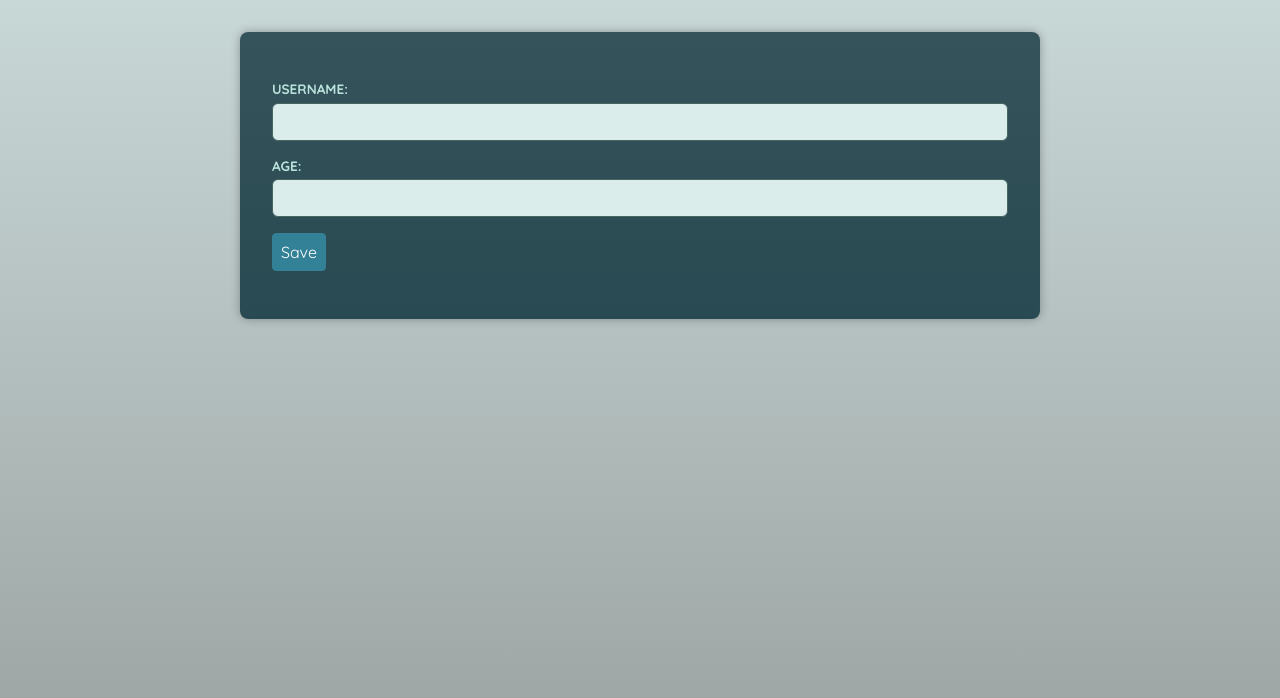
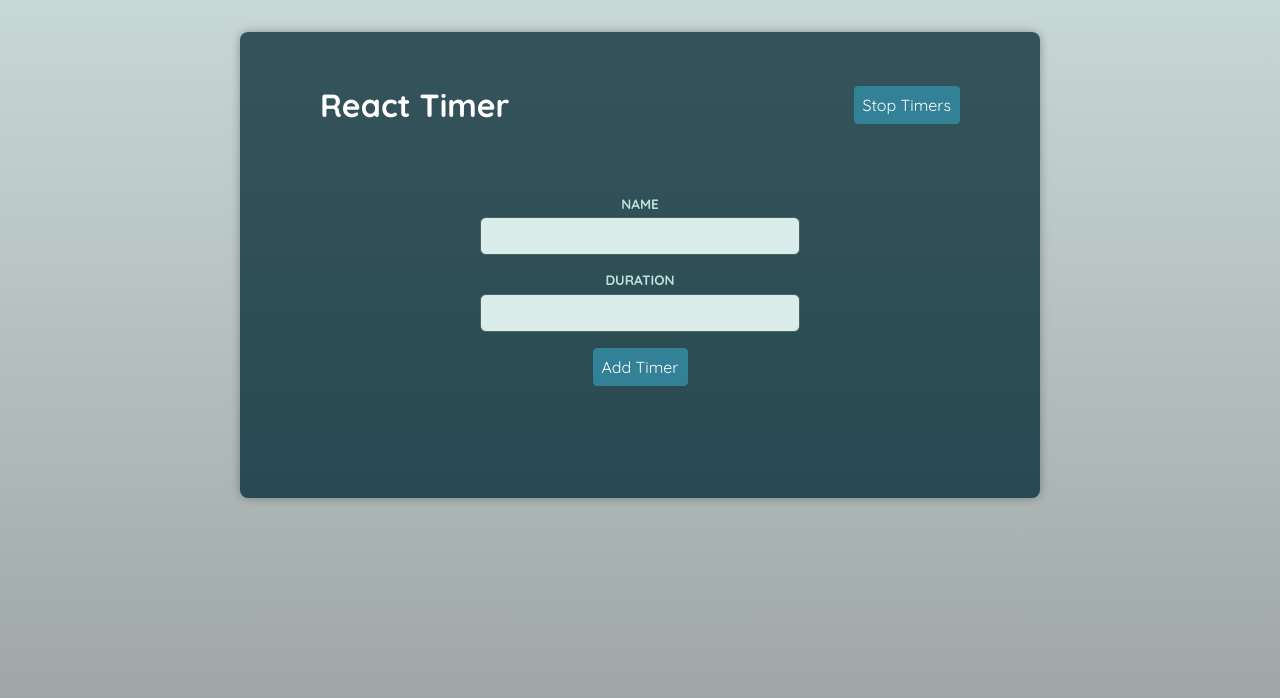
Before and after one commit to swaminaing/timer, a React (Vite) app: page / in a window 1280 px wide. Shown: the top 698 px of the page. Built offline with nearby package versions, Linux system fonts and the light colour scheme; a web font is replaced by a local one.

Commit message:
useReducer and Context API

```diff
--- a/src/App.tsx
+++ b/src/App.tsx
@@ -1,56 +1,17 @@
-import { useRef } from "react";
-import AddTimer from "./components/AddTimer.tsx";
-import Header from "./components/Header.tsx";
-import Timers from "./components/Timers.tsx";
-import Button from "./components/UI/Button.tsx";
-import Container from "./components/UI/Container.tsx";
-import Input from "./components/UI/Input.tsx";
-import Form, {type FormHandle} from "./components/UI/Form.tsx";
+import AddTimer from './components/AddTimer.tsx';
+import Header from './components/Header.tsx';
+import TimerContextProvider from './components/store/timers-context.tsx';
+import Timers from './components/Timers.tsx';
 
 function App() {
-  const customForm = useRef<FormHandle>(null);
-
-  function handleSave(data: unknown){
-    const extractedData = data as {name: string, age: string};
-    console.log(extractedData)
-    customForm.current?.clear();
-  }
   return (
-    // <>
-    //   <Header />
-    //   <main>
-    //     <AddTimer />
-    //     <Timers />
-    //   </main>
-    // </>
-    // <main>
-    //   <Input id="name" label="Username: " type="text" ref={input} />
-    //   <Input id="password" label="Password: " type="text" />
-
-    //   <p>
-    //     <Button href="google.com">Click</Button>
-    //   </p>
-    //   <p>
-    //     <Button>Submit</Button>
-    //   </p>
-    // </main>
-    // <>
-    //   <Container as="div">
-    //     <h1>Hello I'm a wrapper.</h1>
-    //   </Container>
-
-    //   <Container as={Button}>Click Me</Container>
-    // </>
-    <main>
-      <Form onSave={handleSave} ref={customForm}>
-        <Input id='name' label="Username: " />
-        <Input id='age' label="Age: " />
-
-        <p>
-          <Button>Save</Button>
-        </p>
-      </Form>
-    </main>
+    <TimerContextProvider>
+      <Header />
+      <main>
+        <AddTimer />
+        <Timers />
+      </main>
+    </TimerContextProvider>
   );
 }
 
--- a/src/components/AddTimer.tsx
+++ b/src/components/AddTimer.tsx
@@ -1,15 +1,17 @@
-import { useRef } from 'react';
+import { useContext, useRef } from 'react';
 
 import Button from './UI/Button.tsx';
 import Form, { FormHandle } from './UI/Form.tsx';
 import Input from './UI/Input.tsx';
+import { useTimersContext } from './store/timers-context.tsx';
 
 export default function AddTimer() {
   const form = useRef<FormHandle>(null);
+  const {addTimer} = useTimersContext();
 
   function handleSaveTimer(data: unknown) {
     const extractedData = data as { name: string; duration: string };
-    console.log(extractedData);
+    addTimer({name: extractedData.name, duration: +extractedData.duration});
     form.current?.clear();
   }
 
--- a/src/components/Header.tsx
+++ b/src/components/Header.tsx
@@ -1,12 +1,22 @@
-import Button from "./UI/Button"
+import { useTimersContext } from "./store/timers-context";
+import Button from "./UI/Button";
 
 const Header = () => {
+  const timersCtx = useTimersContext();
 
   return (
     <header>
-        <h1>React Timer</h1>
+      <h1>React Timer</h1>
+
+      <Button
+        onClick={
+          timersCtx.isRunning ? timersCtx.stopTimer : timersCtx.startTimer
+        }
+      >
+        {timersCtx.isRunning ? "Stop" : "Start"} Timers
+      </Button>
     </header>
-  )
-}
+  );
+};
 
-export default Header
+export default Header;
--- a/src/components/Timer.tsx
+++ b/src/components/Timer.tsx
@@ -1,9 +1,12 @@
 import Container from './UI/Container'
+import { type Timer as TimerProps } from './store/timers-context'
 
-const Timer = () => {
+
+const Timer = ({name, duration}: TimerProps) => {
   return (
     <Container as="article">
-        <h2>TODO: TIMER NAME</h2>
+        <h2>{name}</h2>
+        <p>{duration}</p>
     </Container>
   )
 }
--- a/src/components/Timers.tsx
+++ b/src/components/Timers.tsx
@@ -1,6 +1,21 @@
+import { useTimersContext } from "./store/timers-context"
+import Timer from "./Timer";
+
 const Timers = () => {
+  const {timers} = useTimersContext();
   return (
-    <ul></ul>
+    <ul>
+      {
+
+        timers.map(timer => {
+          return(
+            <li key={timer.name}>
+              <Timer {...timer}></Timer>
+            </li>
+          )
+        })
+      }
+    </ul>
   )
 }
 
--- /dev/null
+++ b/src/components/store/timers-context.tsx
@@ -0,0 +1,109 @@
+import React, { createContext, ReactNode, useContext, useReducer } from "react";
+
+export type Timer = {
+  name: string;
+  duration: number;
+};
+
+type TimerState = {
+  isRunning: boolean;
+  timers: Timer[];
+};
+
+const initialState: TimerState = {
+  isRunning: true,
+  timers: [],
+};
+
+type TimerContextValue = TimerState & {
+  addTimer: (timerData: Timer) => void;
+  startTimer: () => void;
+  stopTimer: () => void;
+};
+
+type AddTimerAction = {
+    type: "ADD_TIMER";
+    payload: Timer;
+}
+
+type StopTimerAction = {
+    type: "STOP_TIMERS"
+}
+
+type StartTimerAction = {
+    type: "START_TIMERS"
+}
+
+type Action = AddTimerAction | StartTimerAction | StopTimerAction;
+
+const TimerContext = createContext<TimerContextValue | null>(null);
+
+export function useTimersContext() {
+  const timerCtx = useContext(TimerContext);
+
+  if (timerCtx === null) {
+    throw new Error("TimerContext is null - that's should not be the case");
+  }
+
+  return timerCtx;
+}
+
+type TimerContextProviderProps = {
+  children: ReactNode;
+};
+
+function timersReducer(state: TimerState, action: Action): TimerState{
+    if(action.type === "START_TIMERS"){
+        return {
+            ...state,
+            isRunning: true
+        }
+    }
+
+    if(action.type === "STOP_TIMERS"){
+        return {
+            ...state,
+            isRunning: false
+        }
+    }
+
+    if(action.type ===  "ADD_TIMER"){
+        return {
+            ...state,
+            timers: [
+                ...state.timers,
+                {
+                    name: action.payload.name,
+                    duration: action.payload.duration
+                }
+            ]
+        }
+    }
+
+    return state;
+}
+
+export default function TimerContextProvider({
+  children,
+}: TimerContextProviderProps) {
+  const [timerState, dispatch] = useReducer(timersReducer, initialState);
+
+  const ctx: TimerContextValue = {
+    timers: timerState.timers,
+    isRunning: timerState.isRunning,
+    addTimer: (timerData) => {
+      //...
+      dispatch({type: "ADD_TIMER", payload: timerData})
+    },
+    startTimer: () => {
+      // ...
+      dispatch({type: "START_TIMERS"})
+    },
+    stopTimer: () => {
+      // ...
+      dispatch({type: "STOP_TIMERS"})
+    },
+  };
+
+  return <TimerContext.Provider value={ctx}>{children}</TimerContext.Provider>;
+}
```
